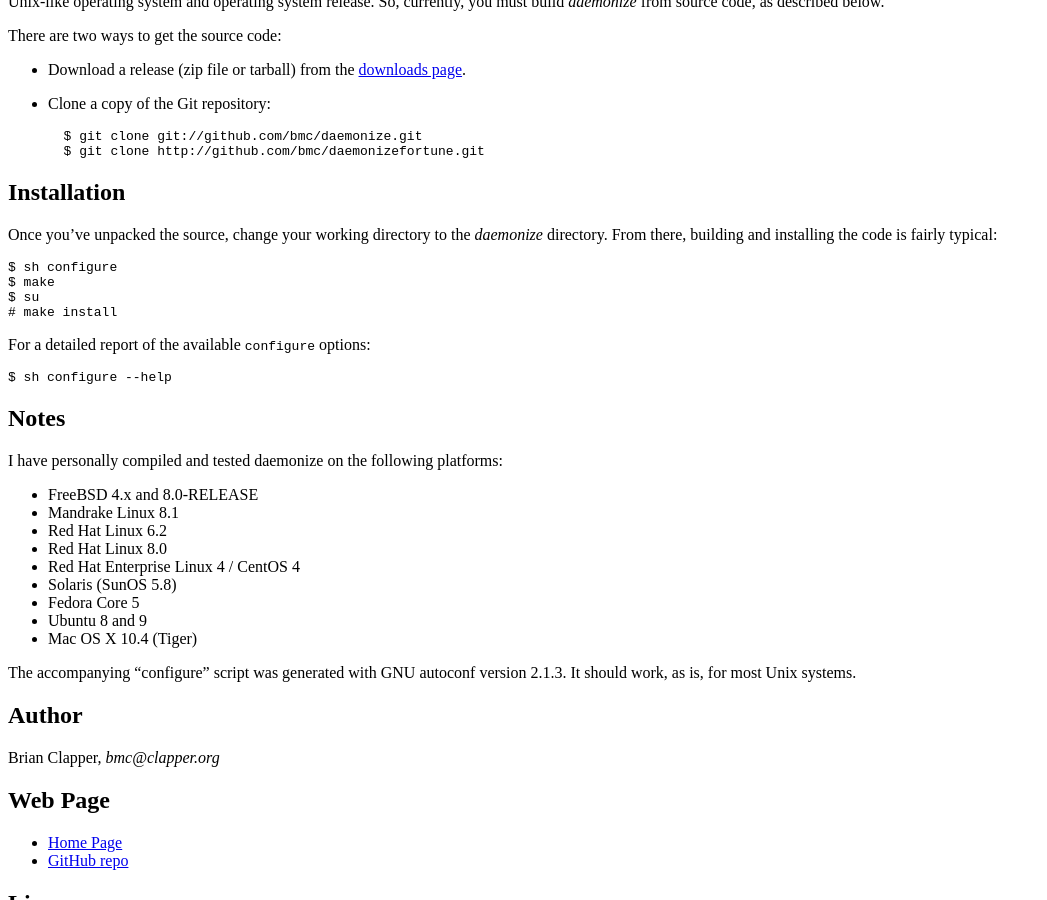
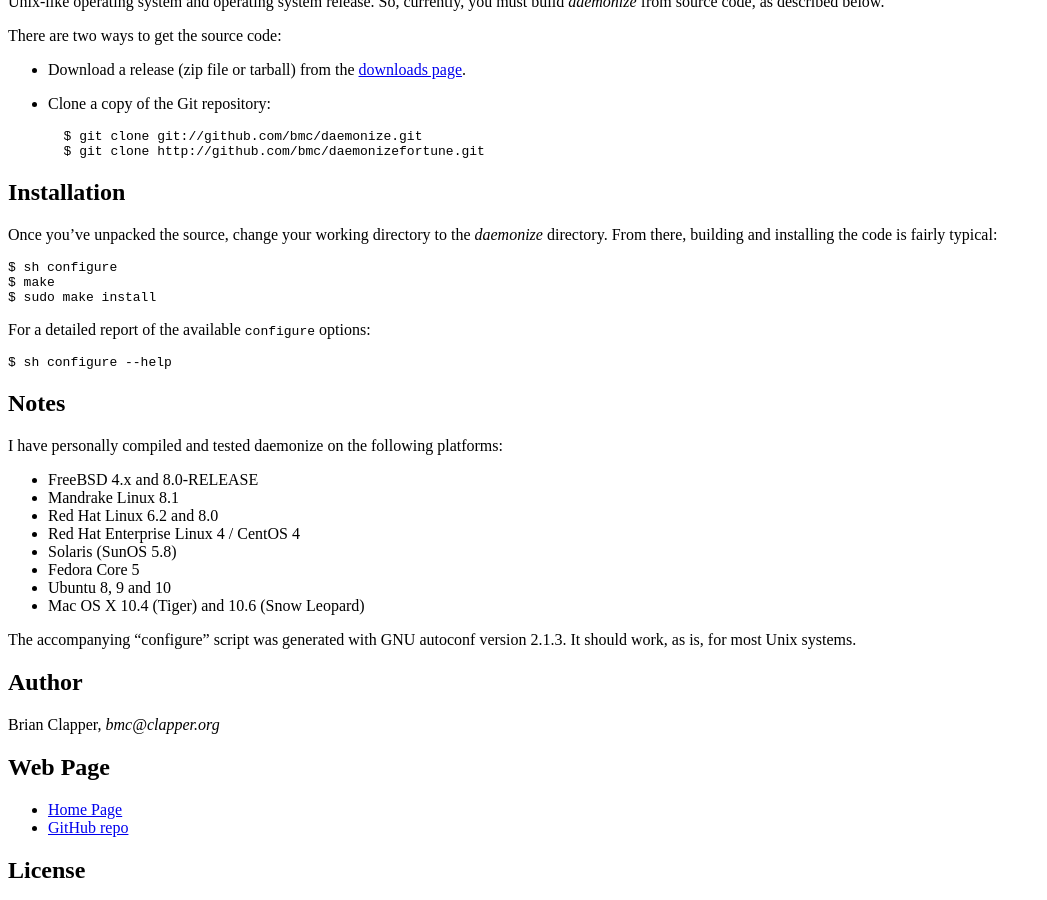
Before and after one commit to bmc/daemonize, a Jekyll site: the page built from index.md, in a window 1280 px wide and 900 px high, scrolled down 744 px. Shown: the whole window, without its empty margins (0-1047 px from the left). Built offline with Jekyll 4.4.1, drawn with Linux system fonts in a browser that asks for light colours.

Commit message:
Added more operating systems

```diff
--- a/index.md
+++ b/index.md
@@ -74,8 +74,7 @@ fairly typical:
 
     $ sh configure
     $ make
-    $ su
-    # make install
+    $ sudo make install
 
 For a detailed report of the available `configure` options:
 
@@ -87,13 +86,12 @@ I have personally compiled and tested daemonize on the following platforms:
 
 - FreeBSD 4.x and 8.0-RELEASE
 - Mandrake Linux 8.1
-- Red Hat Linux 6.2
-- Red Hat Linux 8.0
+- Red Hat Linux 6.2 and 8.0
 - Red Hat Enterprise Linux 4 / CentOS 4
 - Solaris (SunOS 5.8)
 - Fedora Core 5
-- Ubuntu 8 and 9
-- Mac OS X 10.4 (Tiger)
+- Ubuntu 8, 9 and 10
+- Mac OS X 10.4 (Tiger) and 10.6 (Snow Leopard)
 
 The accompanying "configure" script was generated with GNU autoconf
 version 2.1.3. It should work, as is, for most Unix systems.
```
Also changed, not shown: 1 other file.
